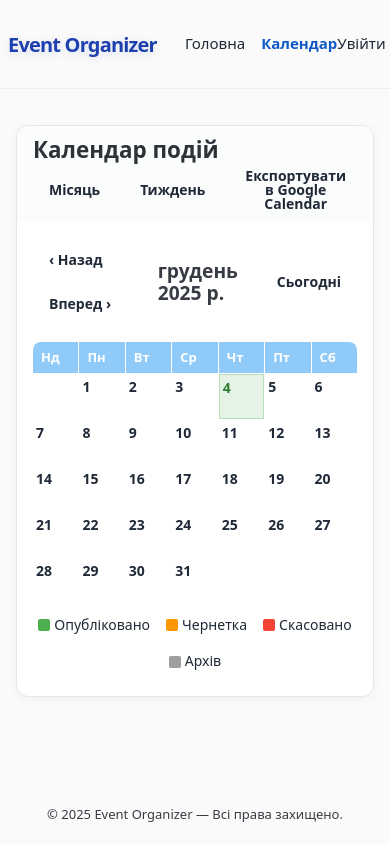
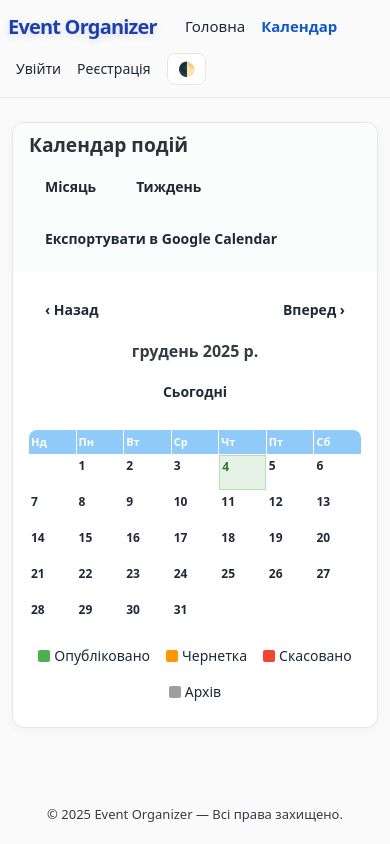
Before and after one commit to KaterinaDemianik/event-organizer-app, a Django app: page /calendar/ in a window 390 px wide. Run offline with Django 5.2, Linux system fonts and the light colour scheme; data that the repository does not hold is empty; parts of the project's set-up code (start-up, migrations or seed data) failed here and were passed over; some libraries are stand-ins or nearby versions.

Commit message:
Add mobile responsiveness for iPhone and other devices

```diff
--- a/static/styles.css
+++ b/static/styles.css
@@ -427,3 +427,142 @@ input[type="search"]::-webkit-search-results-decoration { -webkit-appearance: no
 :root[data-theme='dark'] .badge.draft { background:#332a12; color:#ffd99b; border-color:#5a471c; }
 :root[data-theme='dark'] .badge.published { background:#0e2a3a; color:#9ecbff; border-color:#1e4763; }
 :root[data-theme='dark'] .badge.cancelled { background:#3a1212; color:#ffb4b4; border-color:#5a1e1e; }
+
+/* Mobile responsiveness */
+@media (max-width: 768px) {
+  body {
+    font-size: 14px;
+  }
+
+  main.container {
+    padding: 16px 12px;
+    padding-top: 24px;
+  }
+
+  header.container {
+    padding: 0 12px;
+  }
+
+  .topbar {
+    flex-direction: column;
+    align-items: flex-start;
+    padding: 12px 0;
+    gap: 12px;
+  }
+
+  .topbar nav {
+    width: 100%;
+    overflow-x: auto;
+    -webkit-overflow-scrolling: touch;
+  }
+
+  .topbar nav ul {
+    flex-wrap: nowrap;
+    gap: 8px;
+    padding-bottom: 4px;
+  }
+
+  .topbar nav ul li {
+    white-space: nowrap;
+  }
+
+  .grid {
+    grid-template-columns: 1fr;
+    gap: 12px;
+  }
+
+  article {
+    padding: 12px;
+  }
+
+  h1 {
+    font-size: 1.5rem;
+  }
+
+  h2 {
+    font-size: 1.25rem;
+  }
+
+  .card-title {
+    flex-direction: column;
+    align-items: flex-start !important;
+    gap: 12px;
+  }
+
+  .card-title > div {
+    width: 100%;
+  }
+
+  /* Фільтри на мобільних */
+  .filters {
+    grid-template-columns: 1fr !important;
+    gap: 12px;
+  }
+
+  .filters > div {
+    width: 100% !important;
+  }
+
+  /* Кнопки */
+  button, .btn, a.btn {
+    font-size: 14px;
+    padding: 8px 14px;
+  }
+
+  /* Таблиці */
+  table {
+    font-size: 13px;
+  }
+
+  table th, table td {
+    padding: 8px 6px;
+  }
+
+  /* Форми */
+  input[type="text"],
+  input[type="email"],
+  input[type="password"],
+  input[type="date"],
+  input[type="time"],
+  input[type="number"],
+  select,
+  textarea {
+    font-size: 16px; /* Запобігає zoom на iOS */
+  }
+}
+
+/* Для дуже маленьких екранів (iPhone SE) */
+@media (max-width: 375px) {
+  body {
+    font-size: 13px;
+  }
+
+  main.container {
+    padding: 12px 8px;
+  }
+
+  header.container {
+    padding: 0 8px;
+  }
+
+  .topbar nav ul {
+    gap: 6px;
+  }
+
+  .topbar nav ul li a {
+    padding: 6px 10px;
+    font-size: 13px;
+  }
+
+  article {
+    padding: 10px;
+  }
+
+  h1 {
+    font-size: 1.3rem;
+  }
+
+  h2 {
+    font-size: 1.1rem;
+  }
+}
--- a/templates/events/calendar.html
+++ b/templates/events/calendar.html
@@ -224,6 +224,106 @@
       font-size: 12px;
       color: var(--muted);
       border-right: 1px solid var(--muted-border-color);
+    }
+
+    /* Mobile responsiveness for calendar */
+    @media (max-width: 768px) {
+      .card-title {
+        flex-direction: column;
+        align-items: flex-start !important;
+        gap: 10px;
+      }
+
+      .card-title h1 {
+        font-size: 1.2rem !important;
+      }
+
+      .card-title > div {
+        width: 100%;
+        flex-wrap: wrap;
+        justify-content: flex-start;
+      }
+
+      .view-btn, .calendar-nav-btn {
+        font-size: 12px;
+        padding: 5px 10px;
+      }
+
+      .calendar-controls {
+        flex-direction: column;
+        gap: 10px;
+        align-items: stretch !important;
+      }
+
+      .calendar-controls > div {
+        display: flex;
+        justify-content: space-between;
+        width: 100%;
+      }
+
+      .calendar-controls h2 {
+        font-size: 1rem !important;
+        text-align: center;
+      }
+
+      .calendar-header {
+        font-size: 11px;
+        padding: 4px 2px;
+      }
+
+      .calendar-day {
+        min-height: 35px;
+        padding: 2px;
+        font-size: 10px;
+      }
+
+      .day-number {
+        font-size: 12px;
+      }
+
+      .event-item {
+        font-size: 9px;
+        padding: 1px 3px;
+      }
+
+      .week-grid {
+        grid-template-columns: 50px repeat(7, minmax(0, 1fr));
+      }
+
+      .time-slot {
+        font-size: 10px;
+        padding: 2px 4px;
+      }
+    }
+
+    @media (max-width: 375px) {
+      .card-title h1 {
+        font-size: 1.1rem !important;
+      }
+
+      .view-btn, .calendar-nav-btn {
+        font-size: 11px;
+        padding: 4px 8px;
+      }
+
+      .calendar-header {
+        font-size: 10px;
+        padding: 3px 1px;
+      }
+
+      .calendar-day {
+        min-height: 30px;
+        font-size: 9px;
+      }
+
+      .day-number {
+        font-size: 11px;
+      }
+
+      .event-item {
+        font-size: 8px;
+        padding: 1px 2px;
+      }
     }
   </style>
 
```
